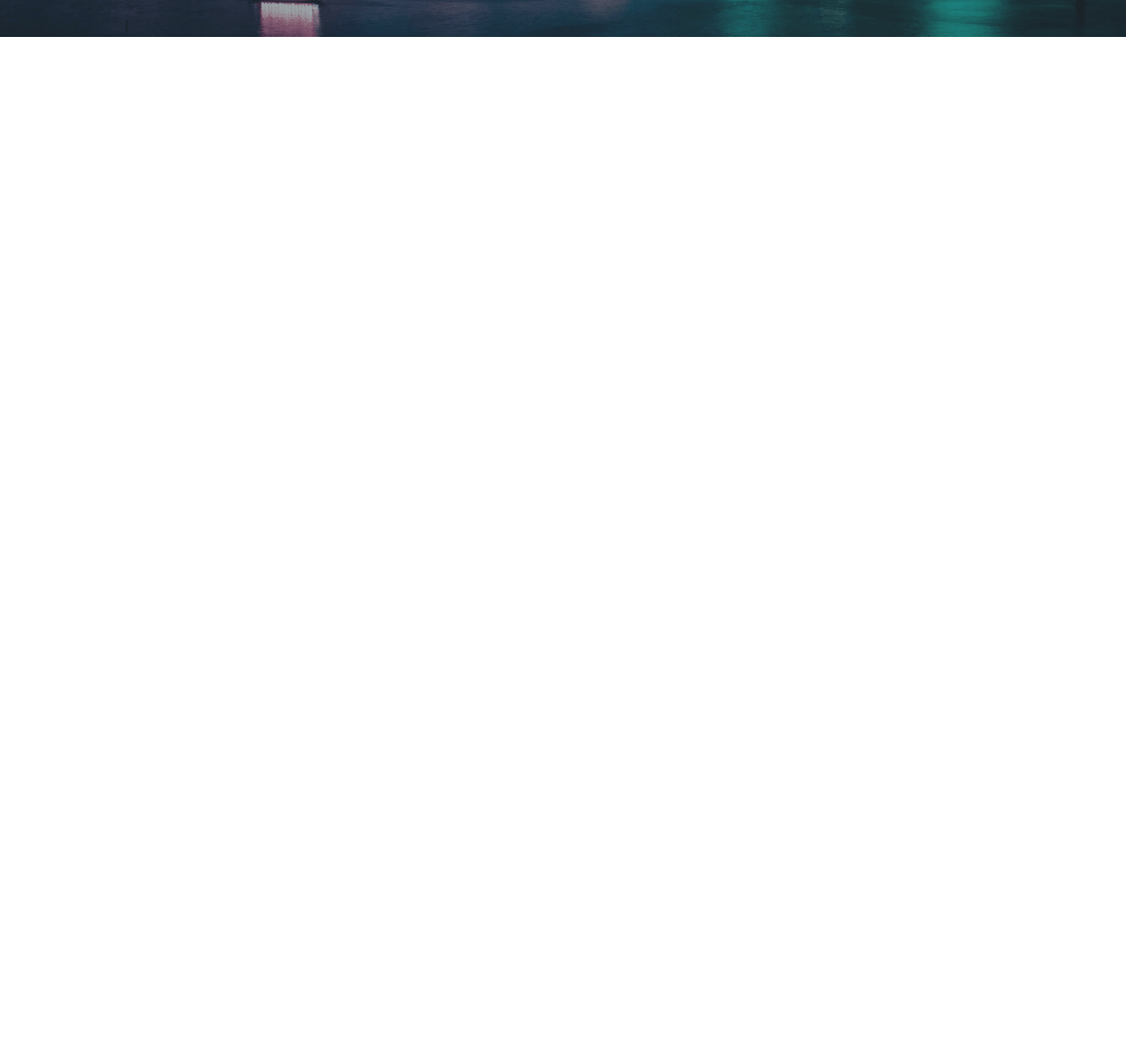
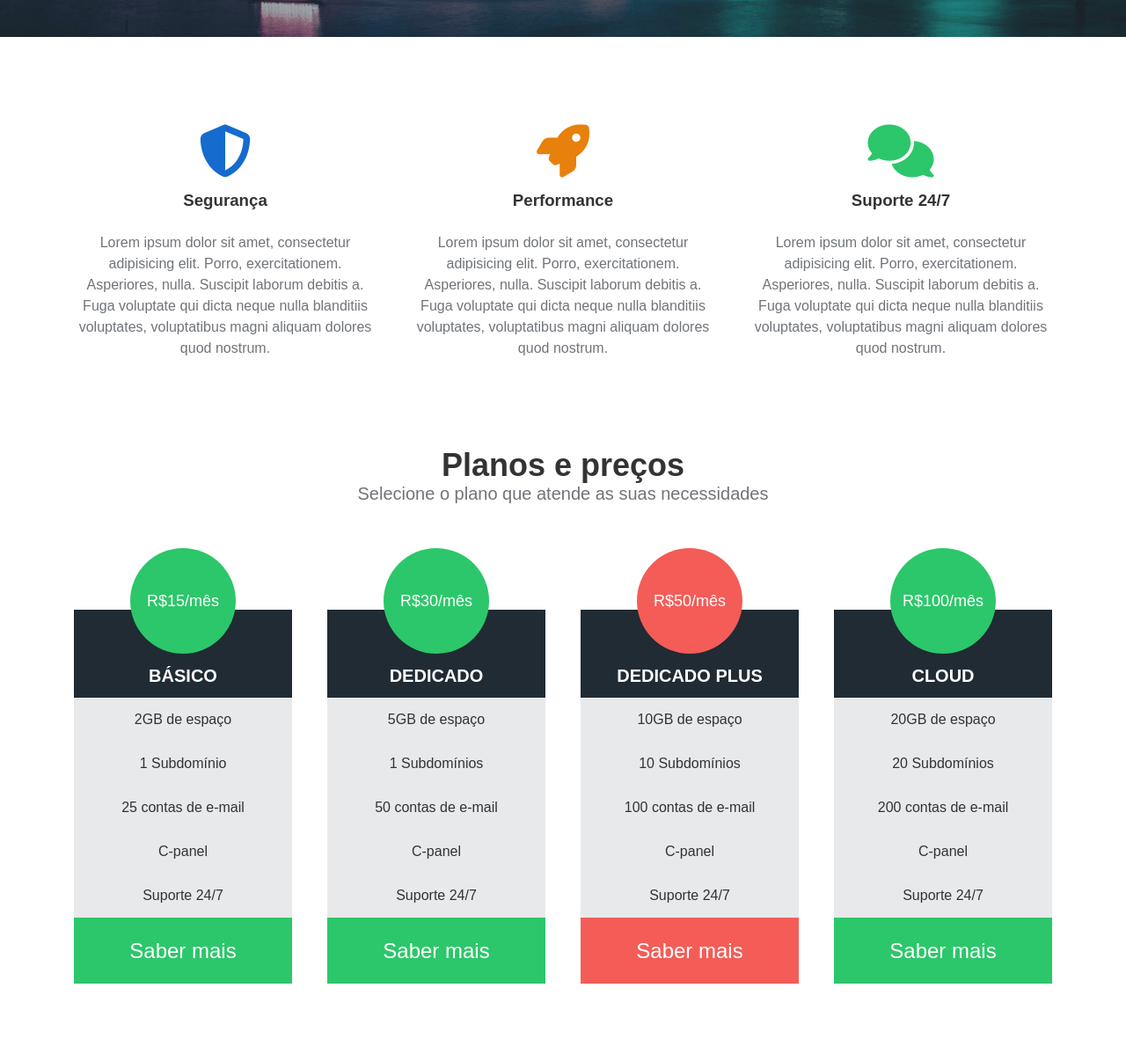
Before and after one commit to ThalesCaruso/Projeto_HDC_Host, a plain HTML site: page index.html in a window 1280 px wide. Shown: the part 457-1655 px from the top of the page at 88% size. Before the commit the page ends 800 px from the top, so only its background shows below. Drawn offline with Linux system fonts and the light colour scheme.

Commit message:
Prices and plans

```diff
--- a/css/styles.css
+++ b/css/styles.css
@@ -96,3 +96,122 @@ nav {
 .main-banner p {
     font-size: 32px;
 }
+
+/* SERVICES */
+
+.services-container {
+    padding: 5rem 0;
+}
+
+.services-container ul {
+    display: flex;
+    width: 90%;
+    margin: 0 auto;
+}
+
+.services-container li {
+    flex: 1 1 200px;
+    list-style: none;
+    text-align: center;
+    padding: 20px;
+}
+
+.fas {
+    font-size: 60px;
+    margin-bottom: 15px;
+}
+
+.fa-shield-alt {
+    color: #156bce;
+}
+
+.fa-rocket {
+    color: #e7810c;
+}
+
+.fa-comments {
+    color: #2cc76a;
+}
+
+.services-container h3 {
+    margin-bottom: 25px;
+}
+
+.services-container p {
+    line-height: 24px;
+}
+
+/* Prices and plans */
+
+.pricing-container {
+    padding-bottom: 5rem;
+    text-align: center;
+}
+
+.pricing-container h2 {
+    font-size: 36px;
+}
+
+.pricing-container p {
+    font-size: 20px;
+}
+
+.plans-container {
+    display: flex;
+    justify-content: space-between;
+    width: 90%;
+    margin: 50px auto 0;
+}
+
+.plan {
+    flex: 1;
+    max-width: 275px;
+    margin: 0 20px;
+}
+
+.plan ul {
+    padding: 0;
+}
+
+.plan li {
+    list-style: none;
+    height: 50px;
+    line-height: 50px;
+    background-color: #e8e9ea;
+    color: #333;
+}
+
+.plan .price {
+    width: 120px;
+    height: 120px;
+    border-radius: 50%;
+    background-color: #2cc76a;
+    color: #fff;
+    text-align: center;
+    line-height: 120px;
+    margin: 0 auto -50px;
+    font-size: 18px;
+    position: relative;
+}
+
+.plan .plan-name {
+    text-transform: uppercase;
+    font-size: 20px;
+    font-weight: bold;
+    color: #fff;
+    background-color: #202b34;
+    padding: 50px 0;
+}
+
+.plan .plan-btn {
+    background-color: #2cc76a;
+    color: #fff;
+    font-size: 24px;
+    height: 75px;
+    line-height: 75px;
+    cursor: pointer;
+}
+
+.plan .recommended {
+    background-color: #f45c57;
+}
--- a/index.html
+++ b/index.html
@@ -42,6 +42,85 @@
                 <h1>HDC Host</h1>
                 <p>Os melhores serviços para projetos de todos os tamanhos</p>
             </div>
+            <section class="services-container">
+                <ul>
+                    <li>
+                        <i class="fas fa-shield-alt"></i>
+                        <h3>Segurança</h3>
+                        <p>Lorem ipsum dolor sit amet, consectetur adipisicing elit. Porro, exercitationem. Asperiores,
+                            nulla. Suscipit laborum debitis a. Fuga voluptate qui dicta neque nulla blanditiis
+                            voluptates, voluptatibus magni aliquam dolores quod nostrum.</p>
+                    </li>
+                    <li>
+                        <i class="fas fa-rocket"></i>
+                        <h3>Performance</h3>
+                        <p>Lorem ipsum dolor sit amet, consectetur adipisicing elit. Porro, exercitationem. Asperiores,
+                            nulla. Suscipit laborum debitis a. Fuga voluptate qui dicta neque nulla blanditiis
+                            voluptates, voluptatibus magni aliquam dolores quod nostrum.</p>
+                    </li>
+                    <li>
+                        <i class="fas fa-comments"></i>
+                        <h3>Suporte 24/7</h3>
+                        <p>Lorem ipsum dolor sit amet, consectetur adipisicing elit. Porro, exercitationem. Asperiores,
+                            nulla. Suscipit laborum debitis a. Fuga voluptate qui dicta neque nulla blanditiis
+                            voluptates, voluptatibus magni aliquam dolores quod nostrum.</p>
+                    </li>
+                </ul>
+            </section>
+            <section class="pricing-container">
+                <h2>Planos e preços</h2>
+                <p>Selecione o plano que atende as suas necessidades</p>
+                <div class="plans-container">
+                    <div class="plan">
+                        <ul>
+                            <li class="price">R$15/mês</li>
+                            <li class="plan-name">Básico</li>
+                            <li>2GB de espaço</li>
+                            <li>1 Subdomínio</li>
+                            <li>25 contas de e-mail</li>
+                            <li>C-panel</li>
+                            <li>Suporte 24/7</li>
+                            <li class="plan-btn">Saber mais</li>
+                        </ul>
+                    </div>
+                    <div class="plan">
+                        <ul>
+                            <li class="price">R$30/mês</li>
+                            <li class="plan-name">Dedicado</li>
+                            <li>5GB de espaço</li>
+                            <li>1 Subdomínios</li>
+                            <li>50 contas de e-mail</li>
+                            <li>C-panel</li>
+                            <li>Suporte 24/7</li>
+                            <li class="plan-btn">Saber mais</li>
+                        </ul>
+                    </div>
+                    <div class="plan">
+                        <ul>
+                            <li class="price recommended">R$50/mês</li>
+                            <li class="plan-name">Dedicado Plus</li>
+                            <li>10GB de espaço</li>
+                            <li>10 Subdomínios</li>
+                            <li>100 contas de e-mail</li>
+                            <li>C-panel</li>
+                            <li>Suporte 24/7</li>
+                            <li class="plan-btn recommended">Saber mais</li>
+                        </ul>
+                    </div>
+                    <div class="plan">
+                        <ul>
+                            <li class="price">R$100/mês</li>
+                            <li class="plan-name">Cloud</li>
+                            <li>20GB de espaço</li>
+                            <li>20 Subdomínios</li>
+                            <li>200 contas de e-mail</li>
+                            <li>C-panel</li>
+                            <li>Suporte 24/7</li>
+                            <li class="plan-btn ">Saber mais</li>
+                        </ul>
+                    </div>
+                </div>
+            </section>
         </main>
     </div>
 </body>
```
